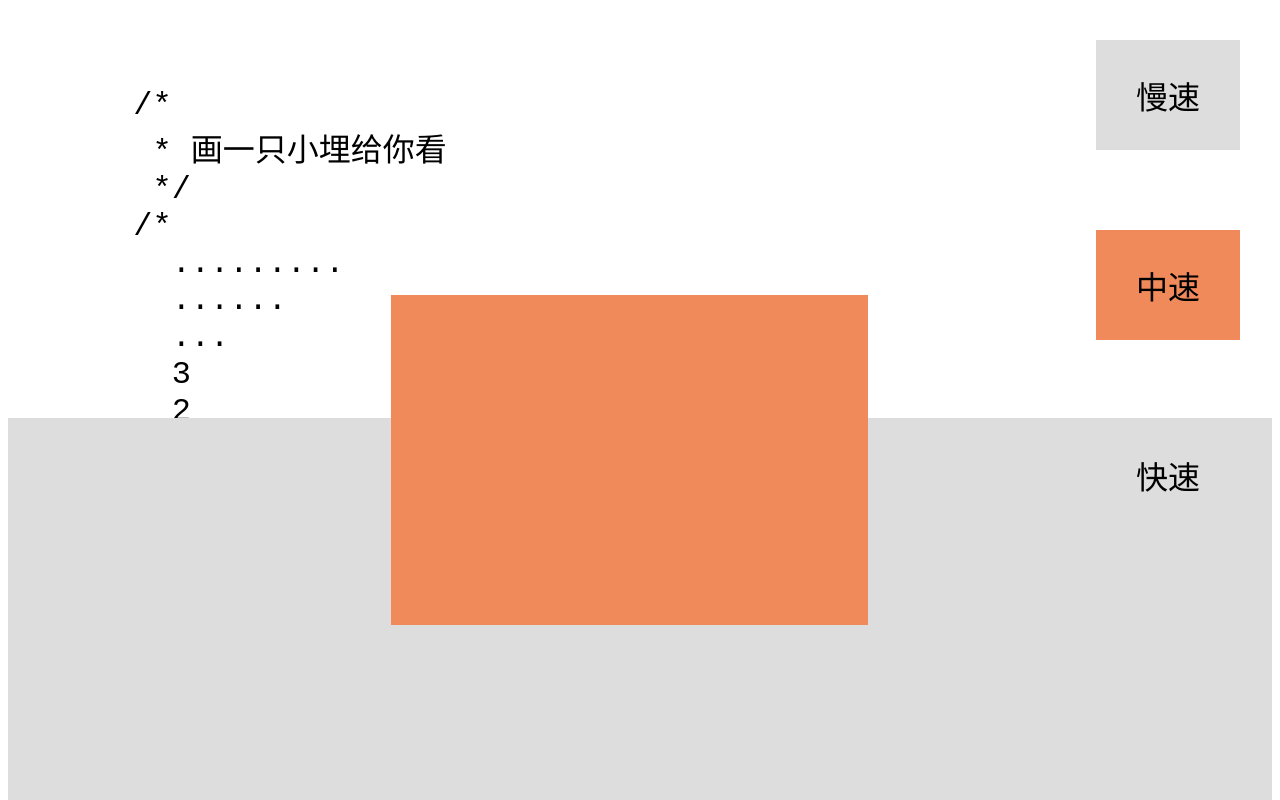
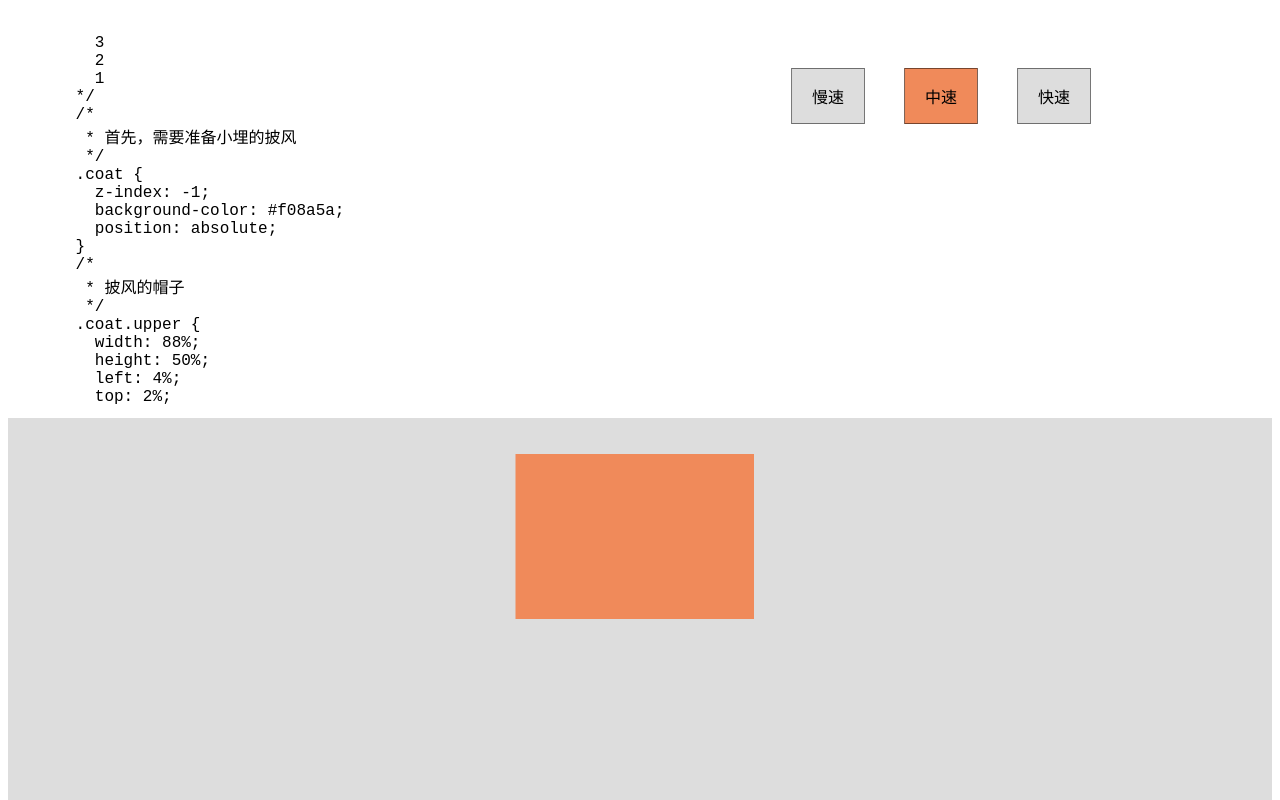
Before and after one commit to dantecsm/live_css, a plain HTML site: page index.html in a window 1280 px wide. Shown: the top 800 px of the page. Drawn offline with nearby package versions, Linux system fonts and the light colour scheme.

Commit message:
PC端适配

```diff
--- /dev/null
+++ b/com.css
@@ -0,0 +1,15 @@
+#code {
+  font-size: 1rem;
+}
+
+.umr {
+    transform: scale(1.5);
+  }
+
+.actions {
+  flex-direction: row;
+}
+
+.actions {
+  transform: scale(0.5)
+}
--- a/index.html
+++ b/index.html
@@ -6,6 +6,7 @@
     <meta charset="utf-8">
     <title>画一只小埋给你看</title>
     <link rel="stylesheet" href="style.css">
+    <link rel="stylesheet" media="screen and (min-aspect-ratio: 1/1)" href="com.css">
     <style id="styleTag"></style>
 </head>
 
--- a/style.css
+++ b/style.css
@@ -4,17 +4,19 @@ body{
     height: 100vh;
   }
   .code-wrapper{
+    z-index: -1;
     flex:1;
     height: 40%;
     padding: 10px;
   }
   .preview-wrapper{
+    z-index: 1;
     flex: 1;
     height: 60%;
     background: #ddd;
   }
   #code{
-    overflow: -webkit-paged-y;
+    overflow: auto;
     height: 100%;
     font-size: 2rem;
   }
@@ -25,6 +27,7 @@ body{
     transform: scale(3);
   }
   .actions{
+    z-index: 2;
     position: absolute;
     right: 0;
     top: 0;
@@ -36,7 +39,7 @@ body{
     background: #ddd;
     padding: 32px 40px;
     font-size: 2rem;
-    border: none;
+    border: 1px solid;
   }
   .actions>button.active{
     background-color: #f08a5a;
```
